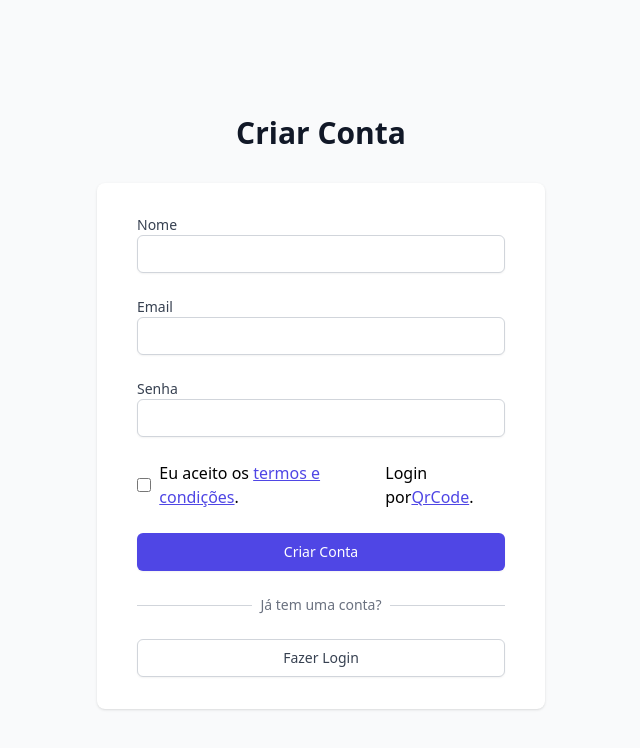
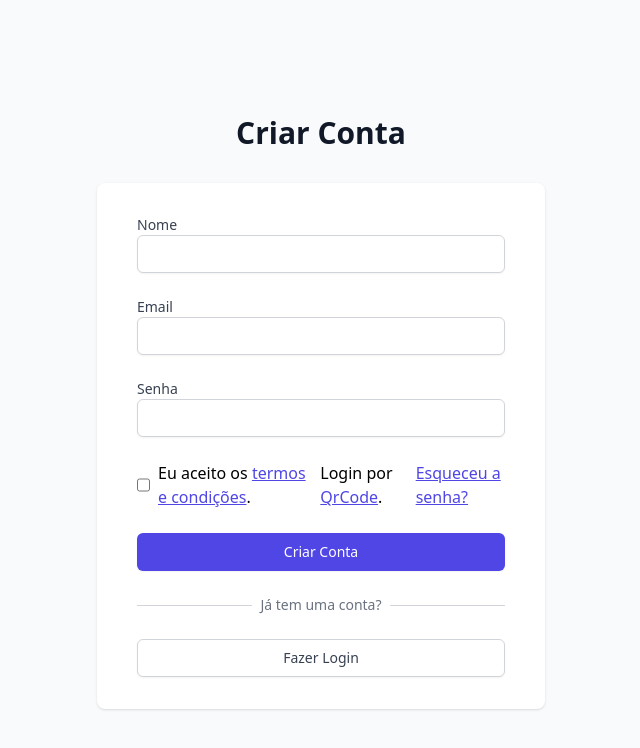
Before and after one commit to viniciusdev772/nextjsnovoapp, a Next.js app: page / in a window 1280 px wide. Shown: the top 748 px of the page, without its empty margins (319-959 px from the left). Built offline with nearby package versions, Linux system fonts and the light colour scheme.

Commit message:
Adicionado link para redefinir senha no formulário de login

```diff
--- a/components/Formulario.js
+++ b/components/Formulario.js
@@ -180,11 +180,18 @@ function Formulario() {
                   .
                 </span>
                 <span className="ml-2">
-                  Login por
+                  Login por{" "}
                   <Link href="/qrcode">
                     <a className="text-indigo-600 underline">QrCode</a>
                   </Link>
                   .
+                </span>
+                <span className="ml-2">
+                  <Link href="/mudar-senha">
+                    <a className="text-indigo-600 underline">
+                      Esqueceu a senha?
+                    </a>
+                  </Link>
                 </span>
               </label>
             </div>
```
